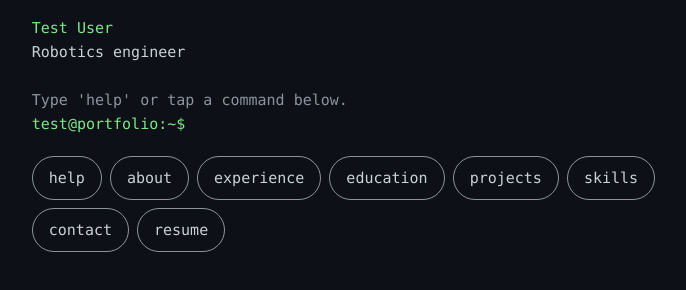
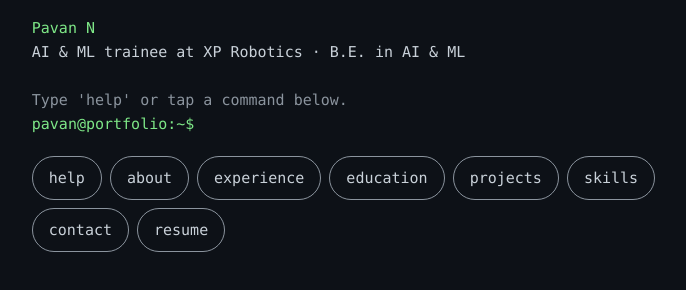
Before and after one commit to pavannanjunda/pavannanjunda.github.io, a website built with Vite: page index.html in a window 1280 px wide. Shown: the whole page, without its empty margins (263-949 px from the left). Built offline with nearby package versions, Linux system fonts and the light colour scheme.

Commit message:
feat: add real portfolio content

```diff
--- a/index.html
+++ b/index.html
@@ -4,15 +4,19 @@
     <meta charset="UTF-8" />
     <meta name="viewport" content="width=device-width, initial-scale=1.0" />
     <meta name="color-scheme" content="dark" />
-    <meta name="description" content="Robotics engineer" />
-    <title>Test User</title>
+    <meta name="description" content="Pavan N — AI &amp; ML trainee at XP Robotics · B.E. in AI &amp; ML" />
+    <title>Pavan N</title>
   </head>
   <body>
     <div id="app">
       <noscript>
-        <h1>Test User</h1>
-        <p>Robotics engineer</p>
+        <h1>Pavan N</h1>
+        <p>AI &amp; ML trainee at XP Robotics · B.E. in AI &amp; ML</p>
         <p>This site is an interactive terminal and needs JavaScript.</p>
+        <p>
+          <a href="mailto:pavannanjunda333@gmail.com">pavannanjunda333@gmail.com</a> ·
+          <a href="https://www.linkedin.com/in/pavan-nanjunda">LinkedIn</a>
+        </p>
       </noscript>
     </div>
     <script type="module" src="/src/main.ts"></script>
--- /dev/null
+++ b/src/content/content.ts
@@ -0,0 +1,98 @@
+import type { Content } from './types';
+
+// The one file to edit when the portfolio changes. Everything here comes from
+// the resume; `npm test` checks it with validateContent.
+export const CONTENT: Content = {
+  name: 'Pavan N',
+  handle: 'pavan',
+  tagline: 'AI & ML trainee at XP Robotics · B.E. in AI & ML',
+
+  about: [
+    "I'm an AI & ML engineering graduate from Cambridge Institute of Technology, based in Bengaluru, and I work as an AI & ML trainee at XP Robotics.",
+    'My projects span computer vision, natural language processing and IoT, built with Python, TensorFlow and OpenCV on hardware such as the Raspberry Pi and Arduino.',
+    'At college I was Secretary of the Cambridge IEEE Student Chapter and led operations for AdAstra, the college drone club.',
+  ],
+
+  experience: [
+    { role: 'AI & ML Trainee', company: 'XP Robotics', start: 'Feb 2026', end: 'present', highlights: [] },
+    { role: 'Data Science (AI) Trainee', company: 'Nasscom Foundation & Capgemini', start: 'Jan 2026', end: 'Mar 2026', highlights: [] },
+    {
+      role: 'Engineering Trainee', company: 'Board Infinity', start: 'Mar 2025', end: 'Sep 2025',
+      highlights: ['Trained in data structures (arrays, linked lists, trees) and algorithmic analysis.'],
+    },
+    {
+      role: 'Secretary', company: 'Cambridge IEEE Student Chapter', start: 'Dec 2024', end: 'Dec 2025',
+      highlights: ['Organised 12 technical events and workshops across the Secretary and Webmaster roles.'],
+    },
+    {
+      role: 'IoT Trainee', company: 'Samsung Innovation Campus', start: 'Oct 2024', end: 'Mar 2025',
+      highlights: [
+        'Trained on Raspberry Pi and Arduino hardware and IoT applications.',
+        'Designed and built the Automated Water Irrigation System capstone.',
+      ],
+    },
+    { role: 'Webmaster', company: 'Cambridge IEEE RAS Student Chapter', start: 'Jun 2024', end: 'Dec 2024', highlights: [] },
+    {
+      role: 'Operations Team Lead', company: 'AdAstra CIT', start: 'Oct 2023', end: 'Oct 2024',
+      highlights: ['Coordinated team activities and operations for the college drone club.'],
+    },
+  ],
+
+  education: [
+    { degree: 'B.E. in AI & ML', institution: 'Cambridge Institute of Technology', start: '2022', end: '2026' },
+    { degree: 'Pre-University (PCMB)', institution: 'Christ Junior College', start: '2020', end: '2022', notes: ['94%'] },
+    { degree: 'SSLC / Class 10', institution: 'St Francis High School', start: '2020', end: '2020', notes: ['95%'] },
+  ],
+
+  projects: [
+    {
+      slug: 'defect-detection',
+      name: 'Defect Detection and Diameter Measurement',
+      summary: 'Real-time vision inspection of industrial parts',
+      details: [
+        'Detects metal defects and measures the inner and outer diameters of industrial components in real time.',
+        'Runs on a Raspberry Pi 5 with a dual-camera setup (5MP and 12MP).',
+        'Raises alerts through a monitoring dashboard.',
+      ],
+      tech: ['Faster R-CNN', 'OpenCV', 'Raspberry Pi 5'],
+      links: [],
+    },
+    {
+      slug: 'irrigation',
+      name: 'Automated Water Irrigation System',
+      summary: 'Arduino irrigation system with a web dashboard',
+      details: [
+        'Capstone project of the Samsung Innovation Campus IoT training.',
+        'Arduino-powered automated irrigation for farm fields, built from IoT components.',
+        'Includes a web application for monitoring and control.',
+      ],
+      tech: ['Arduino', 'IoT'],
+      links: [],
+    },
+    {
+      slug: 'hand-gesture',
+      name: 'Hand Gesture Detection',
+      summary: 'Detects and recognises predefined hand gestures',
+      details: ['A mini project that detects predefined hand gestures and recognises them.'],
+      tech: ['TensorFlow', 'OpenCV'],
+      links: [],
+    },
+  ],
+
+  skills: [
+    { group: 'Languages', items: ['Python'] },
+    { group: 'ML & vision', items: ['TensorFlow', 'OpenCV', 'Faster R-CNN'] },
+    { group: 'Hardware', items: ['Raspberry Pi', 'Arduino'] },
+    { group: 'Areas', items: ['Machine Learning', 'Computer Vision', 'NLP', 'IoT', 'Data Analytics', 'Cloud Computing'] },
+    { group: 'Leadership', items: ['Team Management', 'Event Management', 'Project Management'] },
+    {
+      group: 'Certifications',
+      items: ['Cloud Computing (NPTEL, 2025)', 'Introduction to GenAI (Google Cloud, 2025)', 'Machine Learning (Udemy, 2025)'],
+    },
+  ],
+
+  contact: [
+    { label: 'pavannanjunda333@gmail.com', href: 'mailto:pavannanjunda333@gmail.com' },
+    { label: 'linkedin.com/in/pavan-nanjunda', href: 'https://www.linkedin.com/in/pavan-nanjunda' },
+  ],
+};
--- a/src/main.ts
+++ b/src/main.ts
@@ -1,9 +1,9 @@
 import './style.css';
-import { FIXTURE } from './content/fixture';
+import { CONTENT } from './content/content';
 import { mountTerminal, readHashCommand } from './ui/terminal';
 
 const root = document.querySelector<HTMLElement>('#app')!;
-mountTerminal(root, FIXTURE, { initialCommand: readHashCommand(location.hash) });
+mountTerminal(root, CONTENT, { initialCommand: readHashCommand(location.hash) });
 
 // Focusing on a touch device would pop the keyboard up over the chips.
 if (window.matchMedia('(pointer: fine)').matches) {
--- a/src/shell/commands.ts
+++ b/src/shell/commands.ts
@@ -13,6 +13,7 @@ const text = (value: string): Line => [{ text: value }];
 const accent = (value: string): Line => [{ text: value, style: 'accent' }];
 const dim = (value: string): Line => [{ text: value, style: 'dim' }];
 const linkLine = (link: Link): Line => [{ text: link.label, href: link.href }];
+const dateRange = (start: string, end: string): string => (start === end ? end : `${start} – ${end}`);
 
 // Blank line between entries, none after the last.
 const joinEntries = (entries: Line[][]): Line[] =>
@@ -63,7 +64,7 @@ export const COMMANDS: Command[] = [
     run: (_args, content) => ({
       lines: joinEntries(content.experience.map(job => [
         accent(`${job.role} @ ${job.company}`),
-        dim(`${job.start} – ${job.end}`),
+        dim(dateRange(job.start, job.end)),
         ...job.highlights.map(highlight => text(`- ${highlight}`)),
       ])),
     }),
@@ -73,7 +74,7 @@ export const COMMANDS: Command[] = [
     run: (_args, content) => ({
       lines: joinEntries(content.education.map(school => [
         accent(school.degree),
-        dim(`${school.institution}, ${school.start} – ${school.end}`),
+        dim(`${school.institution}, ${dateRange(school.start, school.end)}`),
         ...(school.notes ?? []).map(note => text(`- ${note}`)),
       ])),
     }),
```
Also changed, not shown: src/content/content.test.ts (added, +13 -0 lines), src/shell/execute.test.ts (+5 -0 lines).
